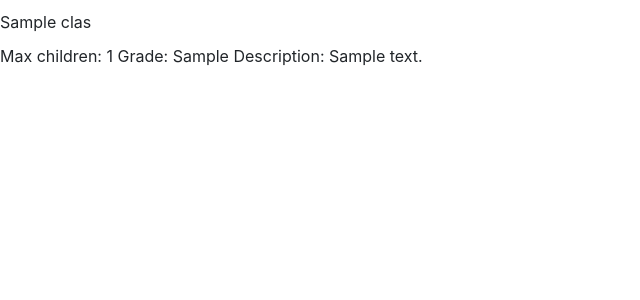
After one commit to thebot7744/CCCCA, a Flask app: template templates/classes.html in a window 1280 px wide. The commit adds this page. Shown: the top 300 px of the page, without its empty margins (0-640 px from the left). Run offline with Flask 2, Linux system fonts and the light colour scheme; the template is opened without the code that fills it: most values are stand-ins (such as "Sample title", 1, 10 or a date in 2020); some libraries are stand-ins or nearby versions.

Commit message:
added ability to view classes

```diff
--- a/application.py
+++ b/application.py
@@ -171,3 +171,8 @@ def classCreateComplete():
     db.commit()
 
     return render_template("success.html", message="You successfully created a class.")
+
+@app.route("/classes", methods=["POST", "GET"])
+def classes():
+    classes = db.execute("SELECT * FROM ClassInfo")
+    return render_template("classes.html", classes=classes)
--- a/templates/child.html
+++ b/templates/child.html
@@ -12,7 +12,7 @@
     {% for message in get_flashed_messages() %}
     <div>{{ message }}</div>
     {% endfor %}
-    <form action = "{{ url_for('signupComplete') }}" method="POST">
+    <form action = "{{ url_for('childComplete') }}" method="POST">
         <div class="card-body">
             <div class="row">
                 <div class="form-group col-6">
--- /dev/null
+++ b/templates/classes.html
@@ -0,0 +1,26 @@
+<!DOCTYPE html>
+<html>
+    <head>
+        <title>Classes</title>
+        <link rel="stylesheet" href="https://stackpath.bootstrapcdn.com/bootstrap/4.5.2/css/bootstrap.min.css"
+        integrity="sha384-JcKb8q3iqJ61gNV9KGb8thSsNjpSL0n8PARn9HuZOnIxN0hoP+VmmDGMN5t9UJ0Z" crossorigin="anonymous">
+        <style>
+            div {
+                padding-top: 10px;
+                padding-bottom: 10px;
+            }
+        </style>
+    </head>
+    <body>
+        {% for class in classes %}
+            <div id=class>
+                {{ class.className }}
+                <div>
+                    Max children: {{ class.classNum }}
+                    Grade: {{ class.classGrade }}
+                    Description: {{ class.classDesc }}
+                </div>
+            </div>
+        {% endfor %}
+    </body>
+</html>
--- a/templates/index.html
+++ b/templates/index.html
@@ -22,6 +22,9 @@
             <form action = "{{ url_for('child') }}" method="POST">
                 <button class=btn btn-primary>Child Registration</button>
             </form>
+            <form action = "{{ url_for('classes') }}" method="GET">
+                <button class=btn btn-primary>View Classes</button>
+            </form>
             {% else %}
             <form action = "{{ url_for('classCreate') }}" method="POST">
                 <button class=btn btn-primary>Create a Class</button>
```
